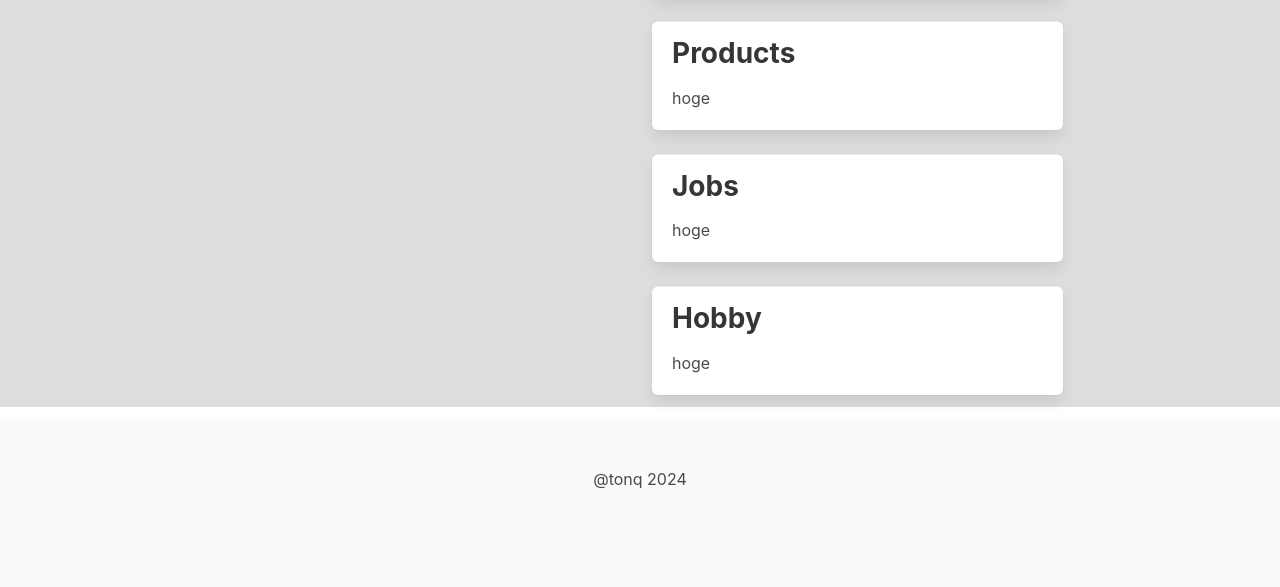
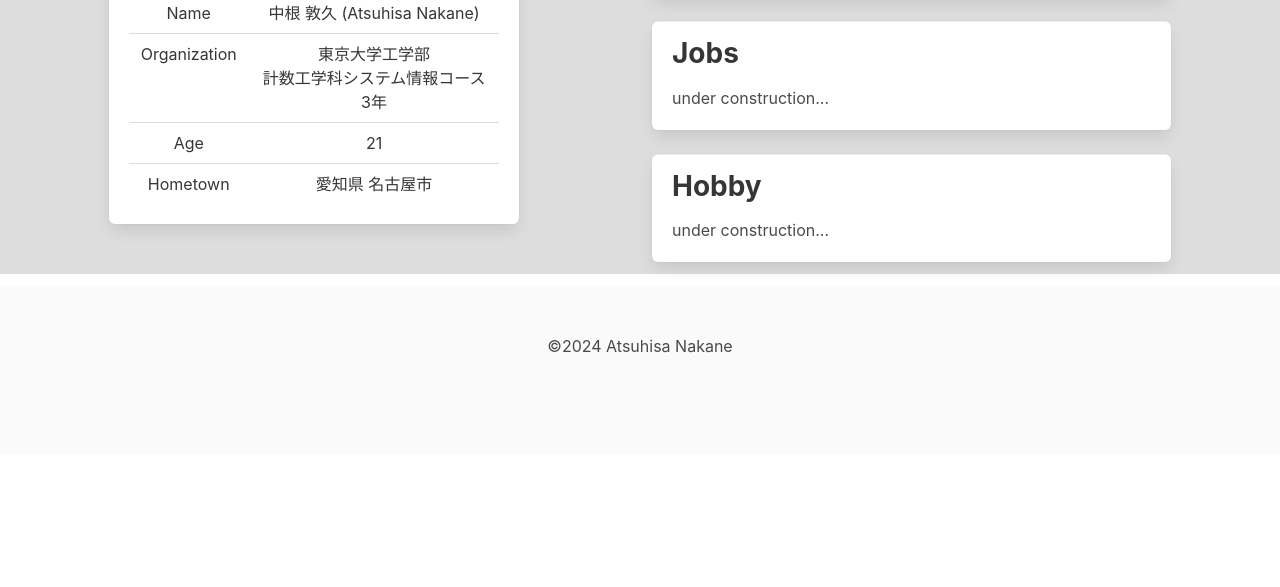
Before and after one commit to Tonkyu/Tonkyu.github.io, a plain HTML site: page index.html in a window 1280 px wide. Shown: the part 511-1098 px from the top of the page. After the commit the page ends 965 px from the top, so only its background shows below. Drawn offline with nearby package versions, Linux system fonts and the light colour scheme.

Commit message:
add basic info

```diff
--- a/index.html
+++ b/index.html
@@ -11,8 +11,12 @@
             background-color: #dddddd;
         }
 
+        .basic-info {
+            text-align: center;
+        }
         .tonq-icon {
             border-radius: 70px;
+            width: 70%;
         }
 
         .sns-container {
@@ -24,7 +28,7 @@
         }
 
         .sns-card {
-            width: 12%;
+            width: 8%;
             max-width: 100%;
             object-fit: cover;
         }
@@ -43,7 +47,7 @@
 </section>
 
 <main class="columns is-desktop is-centered">
-    <div class="column is-3">
+    <div class="column is-4 basic-info">
         <img src="imgs/profile.jpg" class="tonq-icon" alt="Atsuhisa Nakane's icon">
         <div class="sns-container">
             <div class="sns-card">
@@ -62,23 +66,37 @@
                 </a>
             </div>
         </div>
+        <article class="box media">
+            <table class="table is-fullwidth">
+                <tr>
+                    <td>Name</td>
+                    <td>中根 敦久 (Atsuhisa Nakane)</td>
+                </tr>
+                <tr>
+                    <td>Organization</td>
+                    <td>東京大学工学部<br>計数工学科システム情報コース 3年</td>
+                </tr>
+                <tr>
+                    <td>Age</td>
+                    <td>21</td>
+                </tr>
+                <tr>
+                    <td>Hometown</td>
+                    <td>愛知県 名古屋市</td>
+                </tr>
+            </table>
+        </article>
     </div>
+
     <div class="column is-1"></div>
-    <div class="column is-4">
-        <article class="box media">
-            <div class="media-content">
-                <div class="content">
-                    <h2><strong>Profile</strong></h2>
-                    hoge
-                </div>
-            </div>
-        </article>
+
+    <div class="column is-5">
 
         <article class="box media">
             <div class="media-content">
                 <div class="content">
                     <h2><strong>Education</strong></h2>
-                    hoge
+                    under construction...
                 </div>
             </div>
         </article>
@@ -87,7 +105,7 @@
             <div class="media-content">
                 <div class="content">
                     <h2><strong>Skills</strong></h2>
-                    hoge
+                    under construction...
                 </div>
             </div>
         </article>
@@ -96,7 +114,7 @@
             <div class="media-content">
                 <div class="content">
                     <h2><strong>Products</strong></h2>
-                    hoge
+                    under construction...
                 </div>
             </div>
         </article>
@@ -105,7 +123,7 @@
             <div class="media-content">
                 <div class="content">
                     <h2><strong>Jobs</strong></h2>
-                    hoge
+                    under construction...
                 </div>
             </div>
         </article>
@@ -114,7 +132,7 @@
             <div class="media-content">
                 <div class="content">
                     <h2><strong>Hobby</strong></h2>
-                    hoge
+                    under construction...
                 </div>
             </div>
         </article>
@@ -125,7 +143,7 @@
 <footer class="footer">
     <div class="content has-text-centered">
         <p>
-            @tonq 2024
+            ©︎2024 Atsuhisa Nakane
         </p>
     </div>
 </footer>
```
